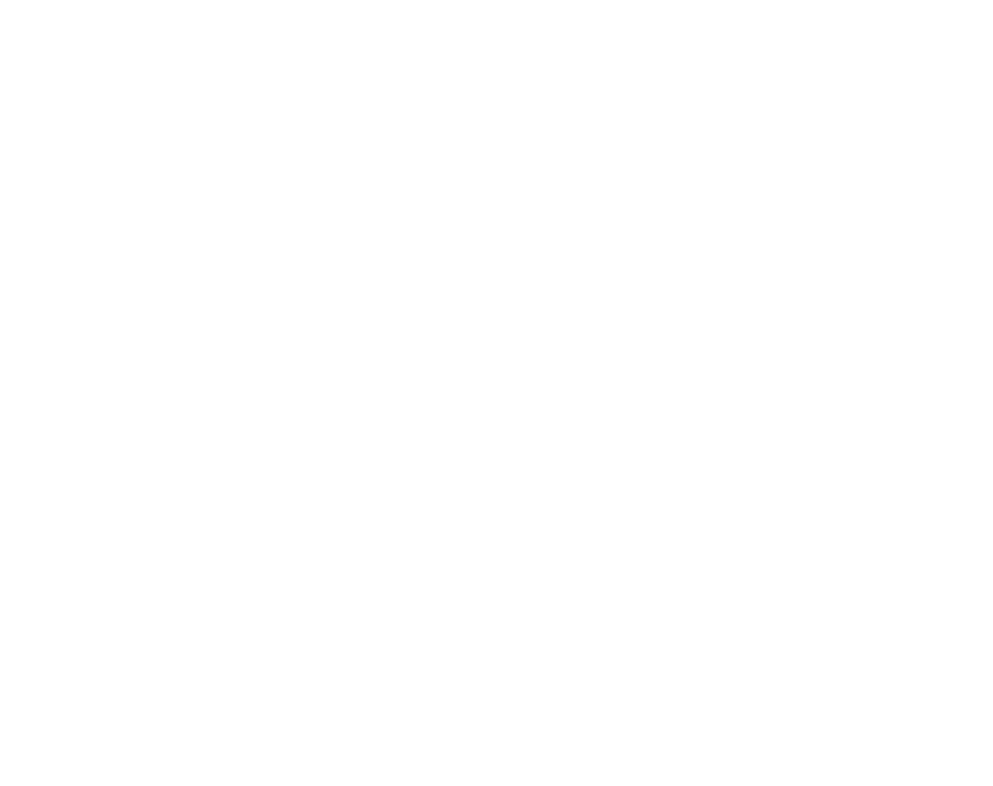
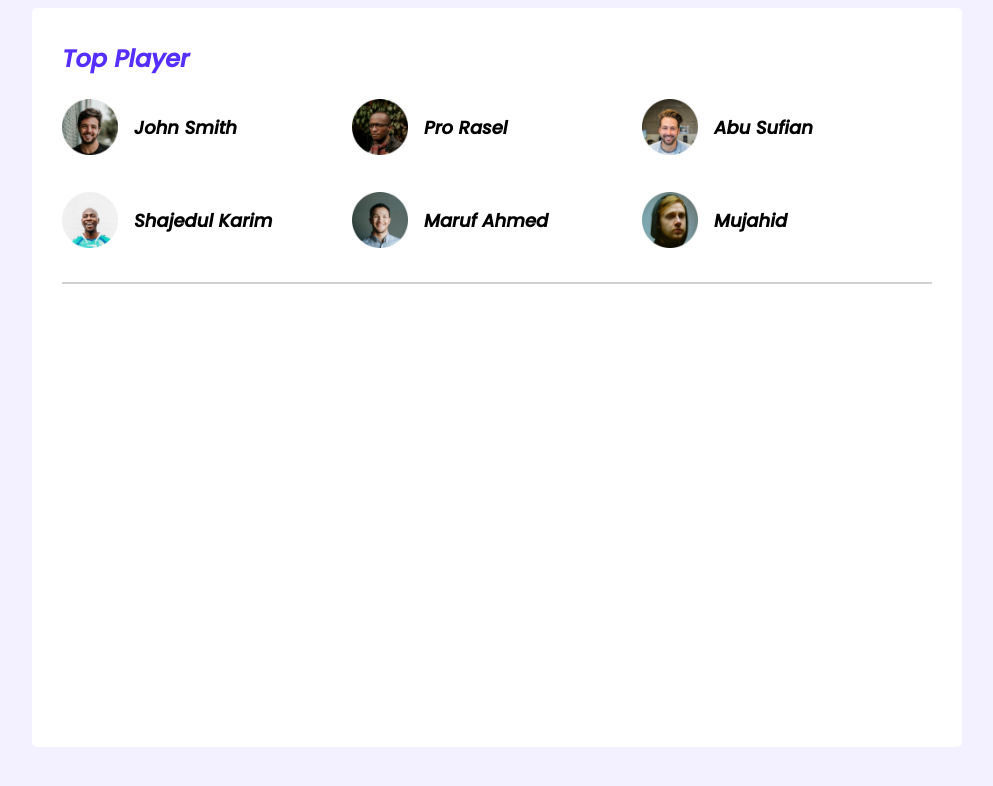
Before and after one commit to Mahdee-islam/leader_board_css3, a plain HTML site: page index.html in a window 1280 px wide. Shown: the whole page, without its empty margins (143-1136 px from the left). Drawn offline with Linux system fonts and the light colour scheme.

Commit message:
top player section complete

```diff
--- a/index.html
+++ b/index.html
@@ -9,6 +9,43 @@
     <link rel="stylesheet" href="styles/style.css" />
   </head>
   <body>
-
+    <!-- header start -->
+    <header></header>
+    <!-- header end -->
+    <main>
+      <!-- top players and top blog -->
+      <section class="container">
+        <div class="top-players">
+          <h2 class="section-title">Top Player</h2>
+          <div class="players">
+            <div class="player">
+              <img src="assets/players/player-1.png" alt="" />
+              <h3 class="player-name">John Smith</h3>
+            </div>
+            <div class="player">
+              <img src="assets/players/player-2.png" alt="" />
+              <h3 class="player-name">Pro Rasel</h3>
+            </div>
+            <div class="player">
+              <img src="assets/players/player-3.png" alt="" />
+              <h3 class="player-name">Abu Sufian</h3>
+            </div>
+            <div class="player">
+              <img src="assets/players/player-4.png" alt="" />
+              <h3 class="player-name">Shajedul Karim</h3>
+            </div>
+            <div class="player">
+              <img src="assets/players/player-5.png" alt="" />
+              <h3 class="player-name">Maruf Ahmed</h3>
+            </div>
+            <div class="player">
+              <img src="assets/players/player-6.png" alt="" />
+              <h3 class="player-name">Mujahid</h3>
+            </div>
+          </div>
+        </div>
+        <hr />
+      </section>
+    </main>
   </body>
 </html>
--- a/styles/style.css
+++ b/styles/style.css
@@ -0,0 +1,49 @@
+/* fonts */
+@import url("https://fonts.googleapis.com/css2?family=Poppins:ital,wght@1,500&display=swap");
+
+/* utility */
+body {
+  font-family: "Poppins", sans-serif;
+  background-color: #f3f1ff;
+}
+main {
+  display: flex;
+  justify-content: center;
+}
+hr {
+  border: 1px solid #d1d1d1;
+}
+.container {
+  background-color: #ffffff;
+  width: 870px;
+  height: 679px;
+  border-radius: 5px;
+  padding: 30px;
+}
+.top-players {
+  margin-bottom: 30px;
+}
+/* top section style */
+.section-title {
+  color: #562eff;
+  font-size: 24px;
+  margin-top: 3px;
+}
+.players {
+  display: grid;
+  grid-template-columns: repeat(3, 1fr);
+  grid-row-gap: 30px;
+}
+.player {
+  display: flex;
+  align-items: center;
+}
+
+.player img {
+  width: 56px;
+  height: 56px;
+}
+.player-name {
+  margin-left: 16px;
+  font-size: 18px;
+}
```
